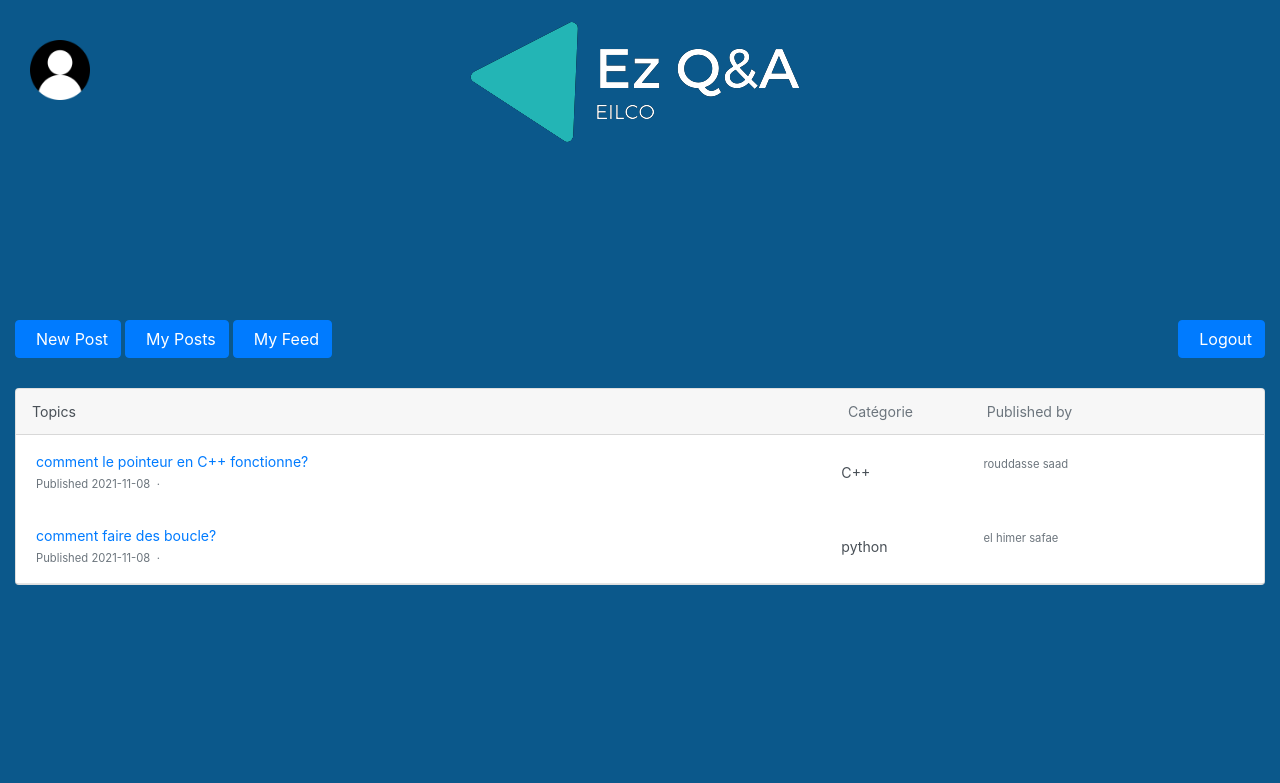
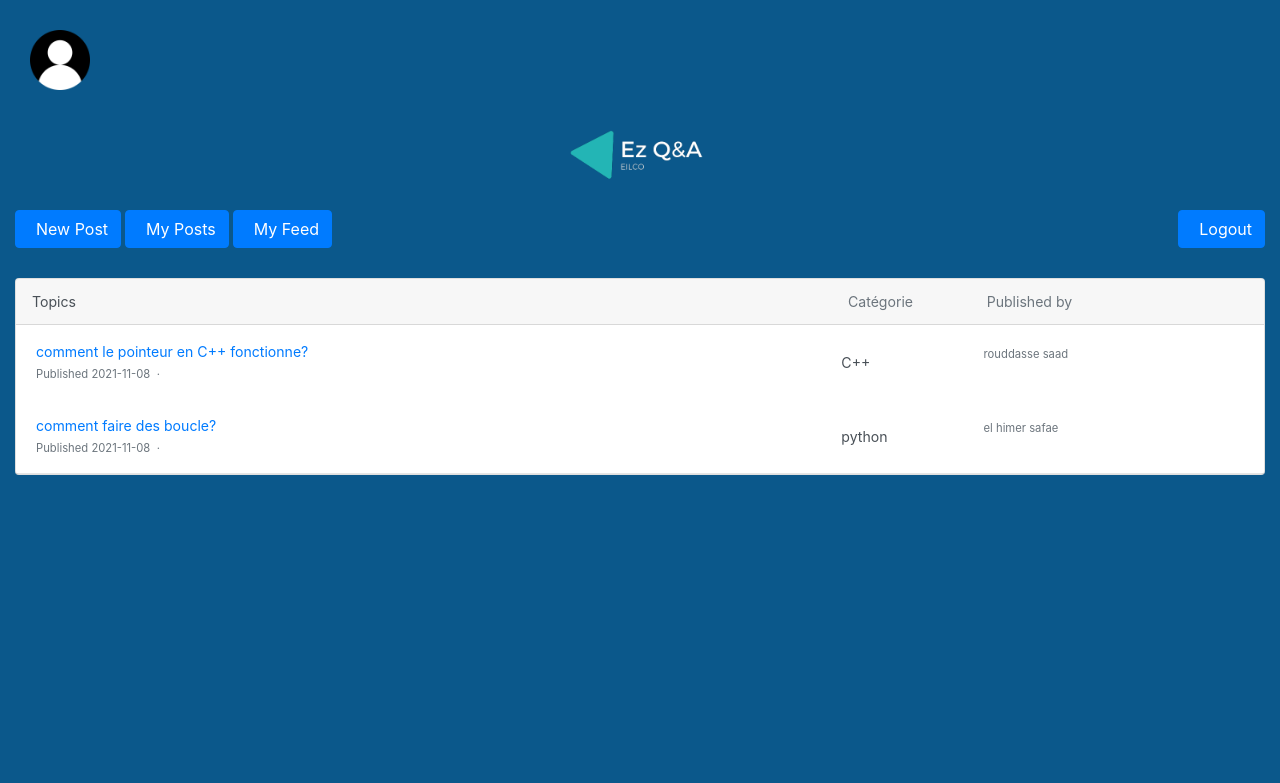
Before and after one commit to saadrds/questions_answers, a PHP site: page /main.php in a window 1280 px wide. Shown: the top 783 px of the page. Run offline with PHP 8.4, Linux system fonts and the light colour scheme; the visitor is signed in with stand-in values (Sample User, id 1); data comes from the database, SQL or seed files in the repository; some libraries are stand-ins or nearby versions.

Commit message:
bck buttons

```diff
--- a/Main.php
+++ b/Main.php
@@ -8,7 +8,7 @@
 require_once('connexion.php'); ?>
 <html><head><link rel="stylesheet" href="https://cdnjs.cloudflare.com/ajax/libs/twitter-bootstrap/4.3.1/css/bootstrap.min.css"><script src="https://cdnjs.cloudflare.com/ajax/libs/jquery/3.2.1/jquery.min.js"></script><script src="https://cdnjs.cloudflare.com/ajax/libs/popper.js/1.12.9/umd/popper.min.js"></script><script src="https://cdnjs.cloudflare.com/ajax/libs/twitter-bootstrap/4.3.1/js/bootstrap.min.js"></script>  <link rel="stylesheet" href="styles.css">
 <style>body {
-    margin: -180px 0 0 0;
+    margin: 0 0 0 0;
     font-family: -apple-system, BlinkMacSystemFont, "Segoe UI", Roboto, "Helvetica Neue", Arial, "Noto Sans", sans-serif, "Apple Color Emoji", "Segoe UI Emoji", "Segoe UI Symbol", "Noto Color Emoji";
     font-size: .88rem;
     font-weight: 400;
@@ -17,18 +17,21 @@
     text-align: left;
     background-color: #0b588b
 }
-#logo{
-    width: 300px;
-    height: 300px;
-    margin: -70 0 0px 530;
+.logo{
+    margin: -40px;
+    width: 200px;
+  display: block;
+  margin-left: auto;
+  margin-right: auto;
 }
 </style>
 
 </head>
 
 <body>
-    <a href="myprofile.php"><img src="user.png"  height="60px" width="60px" style="margin-left:30px;margin-right:300px;"/></a>
-    <img src="logo.png" />
+
+<a href="myprofile.php"><img src="user.png"  height="60px" width="60px" style="margin-left:30px;margin-right:300px; margin-top:30px;"/></a>
+  <img src="logo.png" height="200px" class="logo">
     <div class="container-fluid mt-100">
     <div class="d-flex flex-wrap justify-content-between">
         <div> <a  href="post.php" ><button type="button" class="btn btn-shadow btn-wide btn-primary"> <span class="btn-icon-wrapper pr-2 opacity-7"> <i class="fa fa-plus fa-w-20"></i> </span> New Post </button> </a>
```
